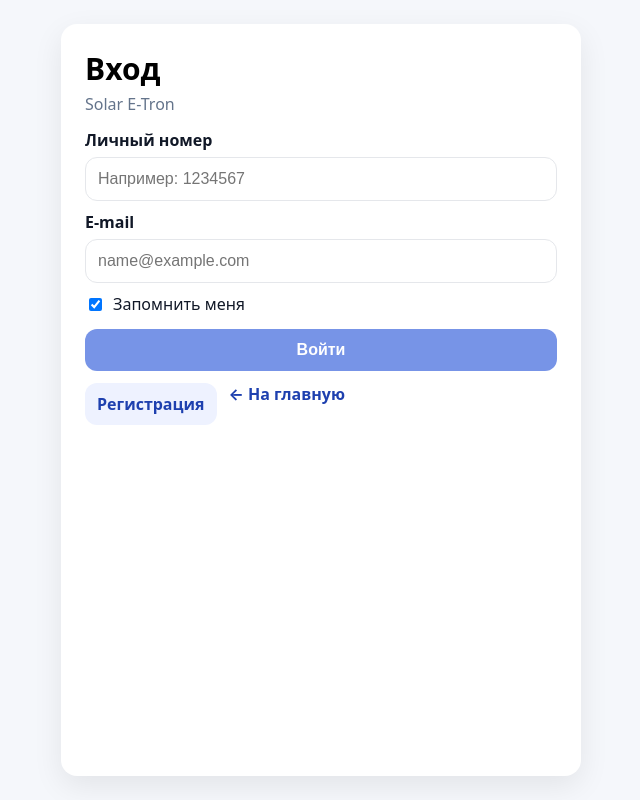
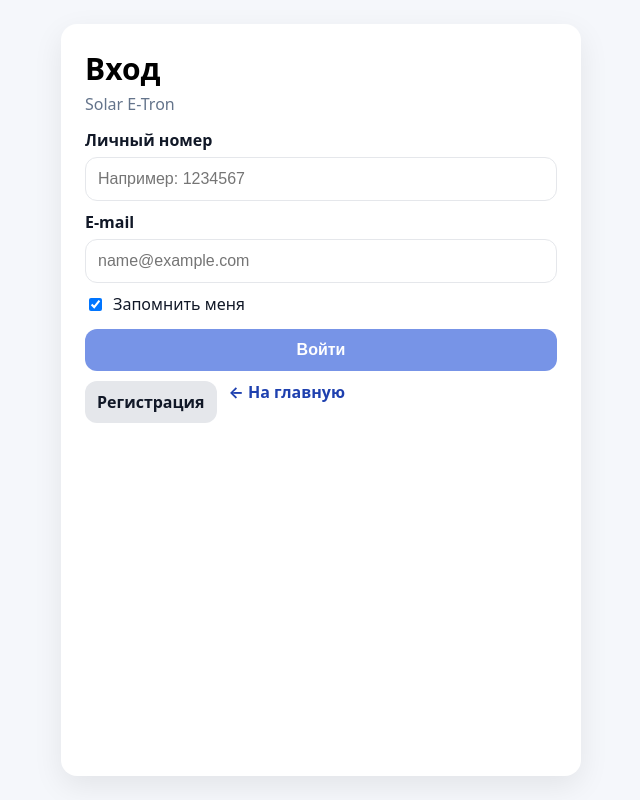
Before and after one commit to arturkarpinets77-ux/solar-e-tron, a Next.js app: page /login in a window 1280 px wide. Shown: the whole page, without its empty margins (319-959 px from the left). Built offline with nearby package versions, Linux system fonts and the light colour scheme; no server answers.

Commit message:
Update login.js

```diff
--- a/pages/login.js
+++ b/pages/login.js
@@ -8,7 +8,6 @@ import {
   setPersistence,
   browserLocalPersistence,
   browserSessionPersistence,
-  signOut,
 } from "firebase/auth";
 import { doc, getDoc } from "firebase/firestore";
 
@@ -34,11 +33,6 @@ export default function LoginPage() {
     e.preventDefault();
     setMsg("");
 
-    if (!auth || !db) {
-      setMsg("Firebase ещё не инициализирован. Обновите страницу и попробуйте снова.");
-      return;
-    }
-
     const pn = personalNumber.trim();
     const em = email.trim().toLowerCase();
 
@@ -49,22 +43,23 @@ export default function LoginPage() {
 
     setLoading(true);
     try {
-      // "Запомнить меня"
+      // Persist зависит от чекбокса "Запомнить меня"
       await setPersistence(
         auth,
         remember ? browserLocalPersistence : browserSessionPersistence
       );
 
-      // ВАЖНО: у вас пароль = email
+      // ВАЖНО: по вашей логике пароль = email
       const cred = await signInWithEmailAndPassword(auth, em, em);
 
-      // Профиль должен УЖЕ существовать в Firestore (ничего не создаём автоматически)
+      // Проверка профиля в Firestore: Users/{uid}
       const uid = cred.user.uid;
       const snap = await getDoc(doc(db, "Users", uid));
 
+      // Если нет документа профиля — считаем, что пользователь "не зарегистрирован"
       if (!snap.exists()) {
-        await signOut(auth);
-        setMsg("Пользователь не зарегистрирован. Нажмите «Регистрация» и пройдите регистрацию.");
+        await auth.signOut();
+        setMsg("Пользователь не зарегистрирован. Нажмите «Регистрация».");
         return;
       }
 
@@ -74,16 +69,22 @@ export default function LoginPage() {
       const dbPN = String(data.personalNumber || "").trim();
       const status = String(data.status || "").trim().toLowerCase();
 
-      // Пользователь должен быть активирован директором или администратором
-      if (status !== "active") {
-        await signOut(auth);
-        setMsg("Пользователь ещё не активирован. Дождитесь подтверждения директора или администратора.");
+      // Статусы
+      if (status === "pending") {
+        await auth.signOut();
+        setMsg("Профиль ожидает подтверждения директором или администратором.");
         return;
       }
 
-      // Доп.проверка соответствия введённых данных профилю
+      if (status && status !== "active") {
+        await auth.signOut();
+        setMsg("Профиль не активен. Обратитесь к директору или администратору.");
+        return;
+      }
+
+      // Проверяем совпадение данных
       if (dbEmail !== em || dbPN !== pn) {
-        await signOut(auth);
+        await auth.signOut();
         setMsg("Неверный личный номер или e-mail.");
         return;
       }
@@ -91,12 +92,17 @@ export default function LoginPage() {
       router.push("/dashboard");
     } catch (err) {
       const code = err?.code || "";
-      if (code.includes("auth/invalid-credential") || code.includes("auth/wrong-password")) {
-        setMsg("Неверный e-mail или пароль.");
-      } else if (code.includes("auth/user-not-found")) {
-        setMsg("Пользователь не найден.");
+      const text = err?.message || "Ошибка входа";
+
+      // Если пользователя нет в Firebase Auth
+      if (code === "auth/user-not-found" || code === "auth/invalid-credential") {
+        setMsg("Пользователь не зарегистрирован. Нажмите «Регистрация».");
+      } else if (code === "auth/wrong-password") {
+        setMsg("Неверный пароль.");
+      } else if (code === "auth/too-many-requests") {
+        setMsg("Слишком много попыток. Попробуйте позже.");
       } else {
-        setMsg(err?.message || "Ошибка входа");
+        setMsg(text);
       }
     } finally {
       setLoading(false);
@@ -115,8 +121,6 @@ export default function LoginPage() {
             style={styles.input}
             placeholder="Например: 1234567"
             value={personalNumber}
-            inputMode="numeric"
-            autoComplete="off"
             onChange={(e) => setPersonalNumber(e.target.value)}
           />
 
@@ -125,8 +129,6 @@ export default function LoginPage() {
             style={styles.input}
             placeholder="name@example.com"
             value={email}
-            type="email"
-            autoComplete="email"
             onChange={(e) => setEmail(e.target.value)}
           />
 
@@ -151,8 +153,8 @@ export default function LoginPage() {
             {loading ? "Вход..." : "Войти"}
           </button>
 
-          <div style={{ marginTop: 12, display: "flex", gap: 12, flexWrap: "wrap" }}>
-            <Link href="/register" style={styles.linkBtn}>
+          <div style={{ marginTop: 10, display: "flex", gap: 12 }}>
+            <Link href="/register" style={styles.registerBtn}>
               Регистрация
             </Link>
 
@@ -214,21 +216,21 @@ const styles = {
     fontWeight: 800,
     fontSize: 16,
   },
+  registerBtn: {
+    display: "inline-block",
+    padding: "10px 12px",
+    borderRadius: 12,
+    background: "#e5e7eb",
+    color: "#111827",
+    textDecoration: "none",
+    fontWeight: 800,
+  },
   msg: {
-    marginTop: 14,
+    marginTop: 12,
     padding: 10,
     borderRadius: 12,
     background: "#f1f5f9",
     color: "#0f172a",
-    lineHeight: 1.4,
   },
   back: { color: "#1e40af", textDecoration: "none", fontWeight: 700 },
-  linkBtn: {
-    color: "#1e40af",
-    textDecoration: "none",
-    fontWeight: 800,
-    background: "#eef2ff",
-    padding: "10px 12px",
-    borderRadius: 12,
-  },
 };
```
